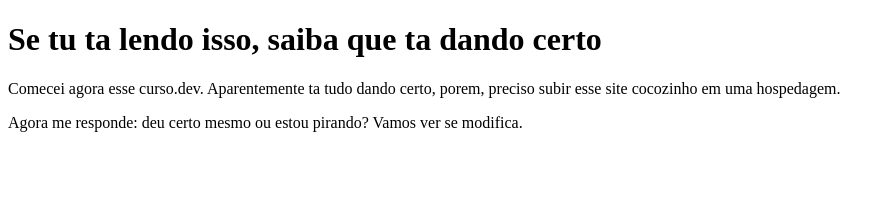
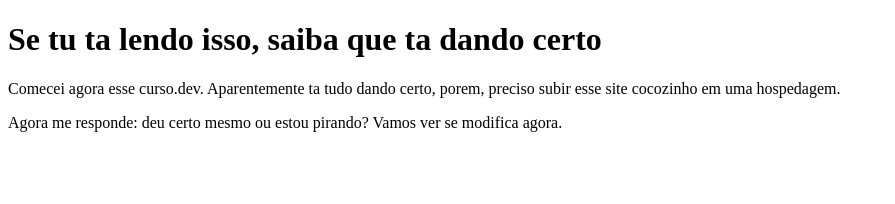
Before and after one commit to JeanRGarcia/clone-tabnews, a Next.js app: page / in a window 1280 px wide. Shown: the top 204 px of the page, without its empty margins (0-895 px from the left). Built offline with nearby package versions, Linux system fonts and the light colour scheme.

Commit message:
amend no commit do .gitignore

```diff
--- a/pages/index.js
+++ b/pages/index.js
@@ -3,7 +3,7 @@ function Home(){
         <>
             <h1>Se tu ta lendo isso, saiba que ta dando certo</h1>
             <p>Comecei agora esse curso.dev. Aparentemente ta tudo dando certo, porem, preciso subir esse site cocozinho em uma hospedagem.</p>
-            <p>Agora me responde: deu certo mesmo ou estou pirando? Vamos ver se modifica.</p>
+            <p>Agora me responde: deu certo mesmo ou estou pirando? Vamos ver se modifica agora.</p>
         </>
     )
 }
```
Also changed, not shown: 1 other file (tests, documents, lock files or other folders).
